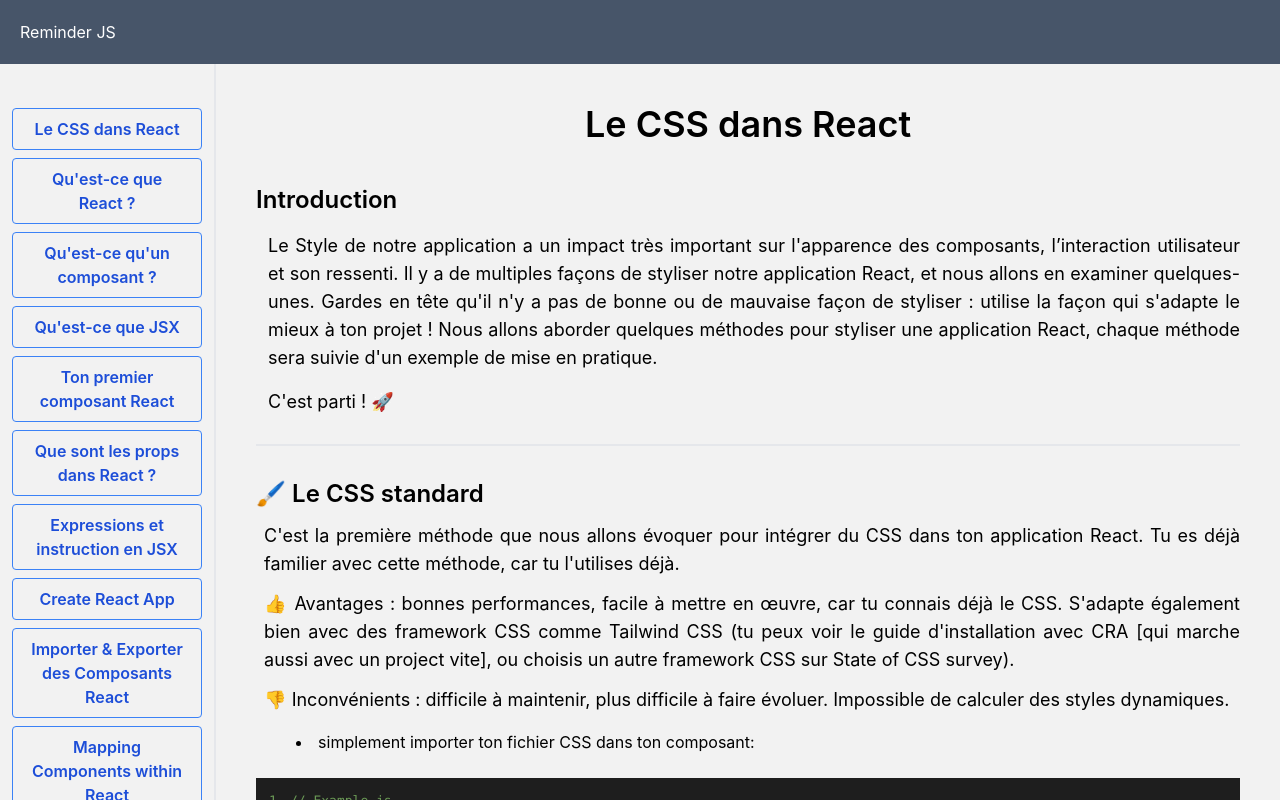
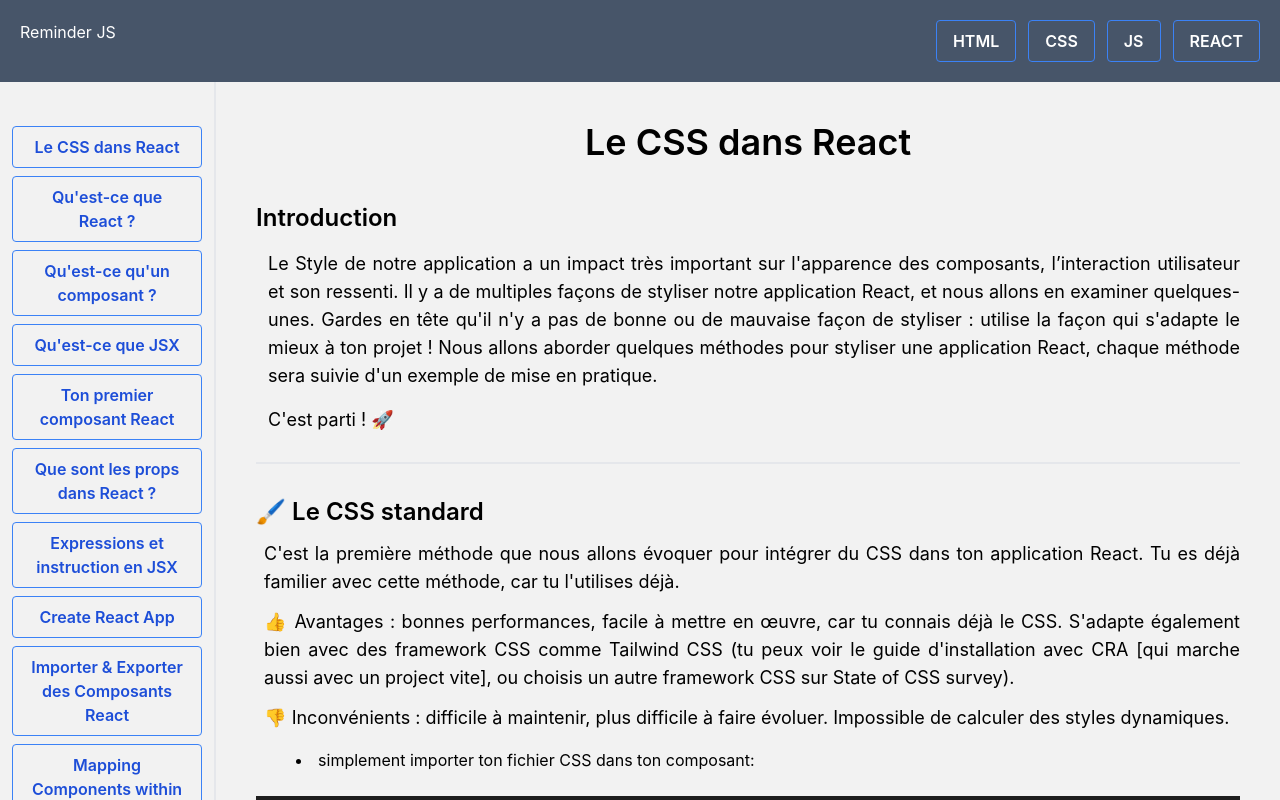
Before and after one commit to L0ot3r/Reminder-JS, a React (Create React App) app: page / in a window 1280 px wide. Shown: the top 800 px of the page. Built offline with nearby package versions, Linux system fonts and the light colour scheme.

Commit message:
maj navbar 2

```diff
--- a/src/App.js
+++ b/src/App.js
@@ -5,11 +5,12 @@ import SideBar from './components/SideBar';
 
 const App = () => {
 	const [session, setSession] = useState(0)
+	const [categories, setCategories] = useState('react')
 	return (
 		<>
-			<Navbar />
+			<Navbar categories={categories} setCategories={setCategories} />
 			<div className='flex max-w-7xl mx-auto'>
-				<SideBar session={session} setSession={setSession} />
+				<SideBar session={session} setSession={setSession} categories={categories} />
 				<Feed session={session} />
 			</div>
 		</>
--- a/src/components/Feed.jsx
+++ b/src/components/Feed.jsx
@@ -1,9 +1,13 @@
 import React from 'react';
 import SyntaxCode from './SyntaxCode';
-import { react } from '../constants/cours';
+import { react, js } from '../constants/cours';
 import { nanoid } from 'nanoid';
 
 const Feed = ({ session }) => {
+
+	const reactSession = react
+	const jsSession = js
+
 	return (
 		<div className='w-full'>
 			<div className='h-auto w-full flex flex-col gap-3 justify-center items-center p-5'>
@@ -30,7 +34,7 @@ const Feed = ({ session }) => {
 							)}
 							{el?.isList
 								? el?.body?.map((item) => (
-										<li className='py-0 pl-10 list-disc'>{item}</li>
+										<li key={nanoid()} className='py-0 pl-10 list-disc'>{item}</li>
 								  ))
 								: el?.body?.map((item) => (
 										<p key={nanoid()} className='text-justify text-lg pl-2'>
@@ -47,8 +51,8 @@ const Feed = ({ session }) => {
 								/>
 							)}
 							{el?.sample?.map((code) => (
-								<div className='w-full'>
-									<SyntaxCode key={nanoid()} language={code?.style}>
+								<div className='w-full' key={nanoid()}>
+									<SyntaxCode language={code?.style}>
 										{code?.code}
 									</SyntaxCode>
 								</div>
--- a/src/components/Navbar.jsx
+++ b/src/components/Navbar.jsx
@@ -1,9 +1,30 @@
 import React from 'react'
 
-const Navbar = () => {
+const btn = `
+  w-full
+  bg-transparent
+  hover:bg-blue-500
+  text-white
+  font-semibold
+  hover:text-white
+  py-2
+  px-4
+  border
+  border-blue-500
+  hover:border-transparent
+  rounded
+`;
+
+const Navbar = ({ setCategories }) => {
   return (
-    <div className='w-full p-5 bg-slate-600 text-white sticky top-0'>
+    <div className='w-full flex justify-between p-5 bg-slate-600 text-white sticky top-0'>
       <h1>Reminder JS</h1>
+      <ul className='flex gap-3'>
+        <li><button className={btn} onClick={() => {}} >HTML</button></li>
+        <li><button className={btn} onClick={() => {}} >CSS</button></li>
+        <li><button className={btn} onClick={() => setCategories('js')} >JS</button></li>
+        <li><button className={btn} onClick={() => setCategories('react')} >REACT</button></li>
+      </ul>
     </div>
   )
 }
--- a/src/components/SideBar.jsx
+++ b/src/components/SideBar.jsx
@@ -1,78 +1,30 @@
-import React from 'react';
-import { react } from '../constants/cours';
+import React, { useState } from 'react';
+import { react, js } from '../constants/cours';
 
 const btn = `w-full bg-transparent hover:bg-blue-500 text-blue-700 font-semibold hover:text-white py-2 px-4 border border-blue-500 hover:border-transparent rounded`;
 
-const SideBar = ({ session, setSession }) => {
+const SideBar = ({ setSession, categories }) => {
 	return (
 		<div className='w-[260px]'>
 			<div className='h-[92vh] border-r-2 p-3'>
 				<ul className='w-full flex flex-col items-center gap-2 pt-8'>
-					<li className='w-full'>
-						<button className={btn} onClick={() => setSession(0)}>
-							{react[0].title}
-						</button>
-					</li>
-					<li className='w-full'>
-						<button className={btn} onClick={() => setSession(1)}>
-							{react[1].title.slice(24, react[1].title.length)}
-						</button>
-					</li>
-					<li className='w-full'>
-						<button className={btn} onClick={() => setSession(2)}>
-							{react[2].title.slice(24, react[2].title.length)}
-						</button>
-					</li>
-					<li className='w-full'>
-						<button className={btn} onClick={() => setSession(3)}>
-							{react[3].title.slice(24, react[3].title.length)}
-						</button>
-					</li>
-					<li className='w-full'>
-            <button className={btn} onClick={() => setSession(4)}>
-							{react[4].title.slice(24, react[4].title.length)}
-						</button>
-          </li>
-					<li className='w-full'>
-            <button className={btn} onClick={() => setSession(5)}>
-							{react[5].title.slice(24, react[5].title.length)}
-						</button>
-          </li>
-					<li className='w-full'>
-          <button className={btn} onClick={() => setSession(6)}>
-							{react[6].title.slice(24, react[6].title.length)}
-						</button>
-          </li>
-					<li className='w-full'>
-          <button className={btn} onClick={() => setSession(7)}>
-							{react[7].title.slice(24, react[7].title.length)}
-						</button>
-          </li>
-					<li className='w-full'>
-          <button className={btn} onClick={() => setSession(8)}>
-							{react[8].title.slice(24, react[8].title.length)}
-						</button>
-          </li>
-					<li className='w-full'>
-          <button className={btn} onClick={() => setSession(9)}>
-							{react[9].title.slice(24, react[9].title.length)}
-						</button>
-          </li>
-					<li className='w-full'>
-          <button className={btn} onClick={() => setSession(10)}>
-							{react[10].title.slice(24, react[10].title.length)}
-						</button>
-          </li>
-					<li className='w-full'>
-          <button className={btn} onClick={() => setSession(11)}>
-							{react[11].title.slice(24, react[11].title.length)}
-						</button>
-          </li>
-					<li className='w-full'>
-          <button className={btn} onClick={() => setSession(12)}>
-							{react[12].title.slice(24, react[12].title.length)}
-						</button>
-          </li>
+					{categories === 'react'
+						? react.map((el, index) => (
+								<li key={el.btnSlug} className='w-full'>
+									<button className={btn} onClick={() => setSession(index)}>
+										{el.btnSlug}
+									</button>
+								</li>
+						  ))
+						: categories === 'js'
+						? js.map((el, index) => (
+								<li key={el.btnSlug} className='w-full'>
+									<button className={btn} onClick={() => setSession(index)}>
+										{el.btnSlug}
+									</button>
+								</li>
+						  ))
+						: null}
 				</ul>
 			</div>
 		</div>
--- a/src/constants/cours.js
+++ b/src/constants/cours.js
@@ -1,6 +1,7 @@
 export const react = [
 	{
 		title: 'Le CSS dans React',
+		btnSlug: 'Le CSS dans React',
 		body: {
 			intro: {
 				title: 'Introduction',
@@ -147,6 +148,7 @@ export default CssModule;`,
 	},
 	{
 		title: `👩‍🏫 React Basics 01 - Qu'est-ce que React ?`,
+		btnSlug: `Qu'est-ce que React ?`,
 		body: {
 			intro: {
 				title: 'Introduction',
@@ -219,6 +221,7 @@ export default CssModule;`,
 	},
 	{
 		title: `👩‍🏫 React Basics 02 - Qu'est-ce qu'un composant ?`,
+		btnSlug: `Qu'est-ce qu'un composant ?`,
 		body: {
 			intro: {
 				title: 'Introduction',
@@ -315,6 +318,7 @@ export default CssModule;`,
 	},
 	{
 		title: `👩‍🏫 React Basics 03 - Qu'est-ce que JSX`,
+		btnSlug: `Qu'est-ce que JSX`,
 		body: {
 			intro: {
 				title: 'Introduction',
@@ -377,6 +381,7 @@ ReactDOM.render(
 	},
 	{
 		title: `👩‍🏫 React Basics 04 - Ton premier composant React`,
+		btnSlug: `Ton premier composant React`,
 		body: {
 			intro: {
 				text: [
@@ -527,26 +532,57 @@ const MyComponent = () => {
 	},
 	{
 		title: `👩‍🏫 React Basics 05 - Que sont les props dans React ?`,
+		btnSlug: `Que sont les props dans React ?`,
 	},
 	{
 		title: `👩‍🏫 React Basics 06 - Expressions et instruction en JSX`,
+		btnSlug: `Expressions et instruction en JSX`,
 	},
 	{
 		title: `👩‍🏫 React Basics 07 - Create React App`,
+		btnSlug: 'Create React App',
 	},
 	{
 		title: `👩‍🏫 React Basics 08 - Importer & Exporter des Composants React`,
+		btnSlug: 'Importer & Exporter des Composants React',
 	},
 	{
 		title: `👩‍🏫 React Basics 09 - Mapping Components within React`,
+		btnSlug: 'Mapping Components within React',
 	},
 	{
 		title: `👩‍🏫 React Basics 10 - Gestion des événements`,
+		btnSlug: 'Gestion des événements',
 	},
 	{
 		title: `👩‍🏫 React Basics 11 - State`,
+		btnSlug: 'State',
 	},
 	{
 		title: `👩‍🏫 React Basics 12 - Filtrer l'affichage d'une liste`,
+		btnSlug: `Filtrer l'affichage d'une liste`,
 	},
 ];
+
+export const js = [
+	{
+		title: 'Javascript 1',
+		btnSlug: 'Javascript 1',
+	},
+	{
+		title: 'Javascript 2',
+		btnSlug: 'Javascript 2',
+	},
+	{
+		title: 'Javascript 3',
+		btnSlug: 'Javascript 3',
+	},
+	{
+		title: 'Javascript 4',
+		btnSlug: 'Javascript 4',
+	},
+	{
+		title: 'Javascript 5',
+		btnSlug: 'Javascript 5',
+	},
+]
--- a/src/index.css
+++ b/src/index.css
@@ -24,22 +24,3 @@ code {
   font-family: Consolas, 'Courier New',
     monospace;
 }
-
-.keyword {
-  @apply text-purple-400
-}
-.ponctuation {
-  @apply text-gray-500
-}
-.tag {
-  @apply text-blue-500
-}
-.attr-name {
-  @apply text-blue-300
-}
-.attr-string {
-  @apply text-yellow-600
-}
-.attr-number {
-  @apply text-green-300
-}
```
